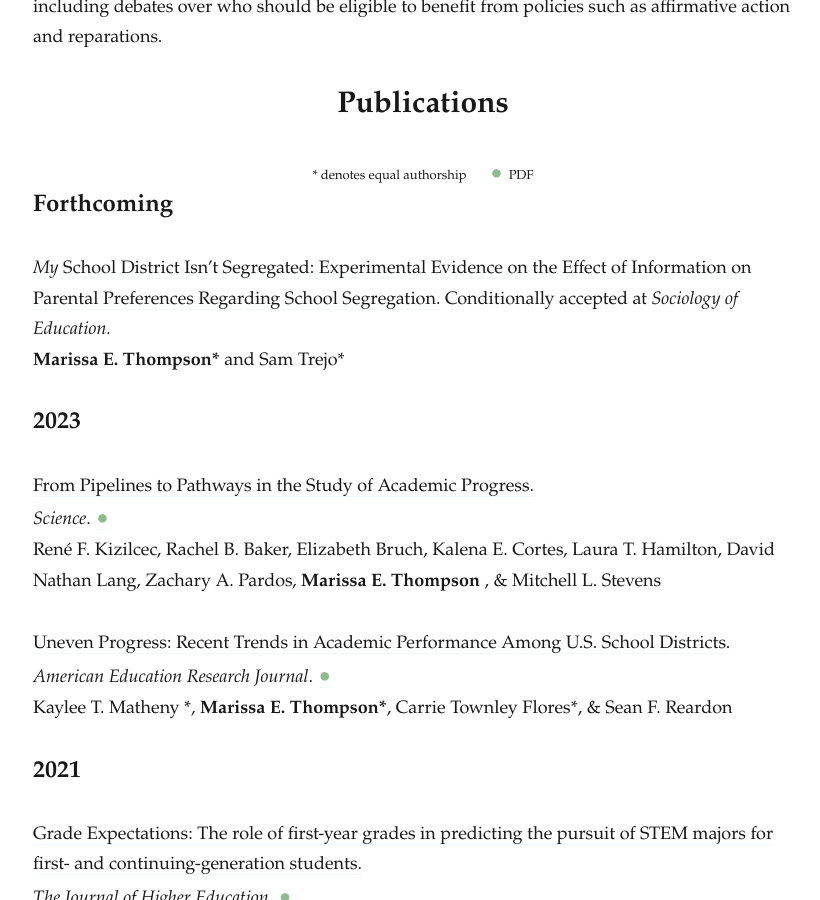
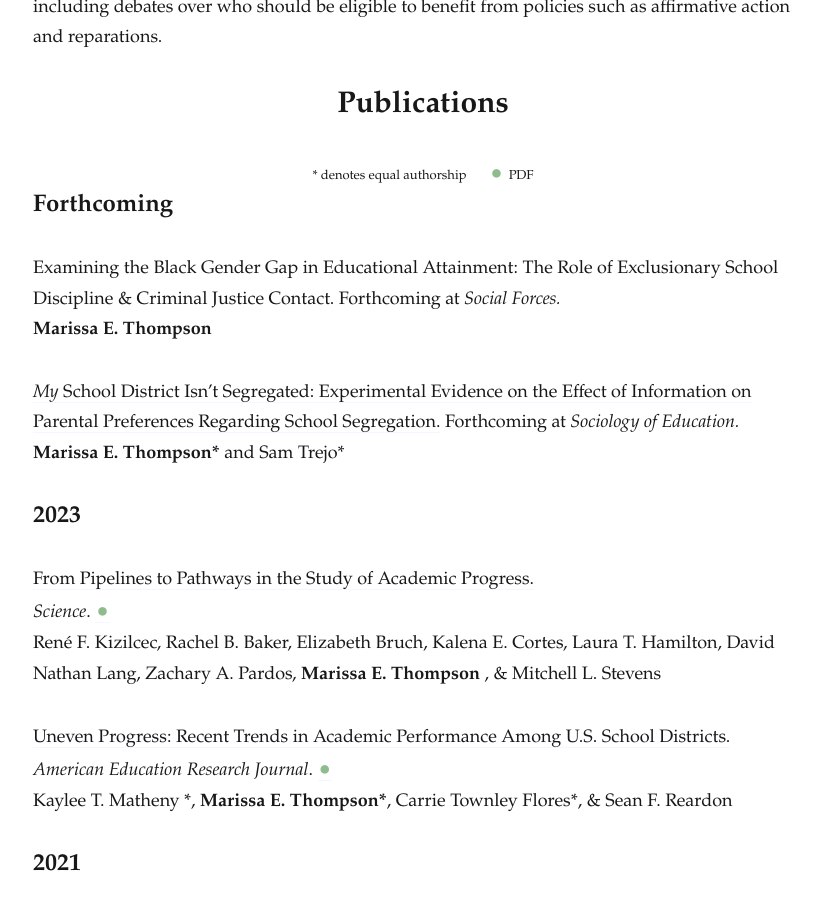
Before and after one commit to marissaethompson/marissaethompson.github.io, a Jekyll site: the page built from _pages/research.md, in a window 1280 px wide and 900 px high, scrolled down 1284 px. Shown: the whole window, without its empty margins (217-1037 px from the left). Built offline with Jekyll 4.4.1, drawn with Linux system fonts in a browser that asks for light colours; nearby versions of some CDN libraries; some web fonts are replaced.

Commit message:
july_2023

```diff
--- a/_pages/research.md
+++ b/_pages/research.md
@@ -32,7 +32,11 @@ Finally, my research agenda interrogates the emergence of categories themselves
 
 ## Forthcoming
 
- [<i>My</i> School District Isn't Segregated: Experimental Evidence on the Effect of Information on Parental Preferences Regarding School Segregation.](https://osf.io/preprints/socarxiv/2wfjn) Conditionally accepted at <i>Sociology of Education.</i><br>
+ Examining the Black Gender Gap in Educational Attainment: The Role of Exclusionary School Discipline & Criminal Justice Contact. Forthcoming at <i>Social Forces.</i><br>
+<b> Marissa E. Thompson</b>
+
+
+ [<i>My</i> School District Isn't Segregated: Experimental Evidence on the Effect of Information on Parental Preferences Regarding School Segregation.](https://osf.io/preprints/socarxiv/2wfjn) Forthcoming at <i>Sociology of Education.</i><br>
 <b> Marissa E. Thompson\*</b> and Sam Trejo\*
 
 ## 2023
```
Also changed, not shown: 2 other files.
